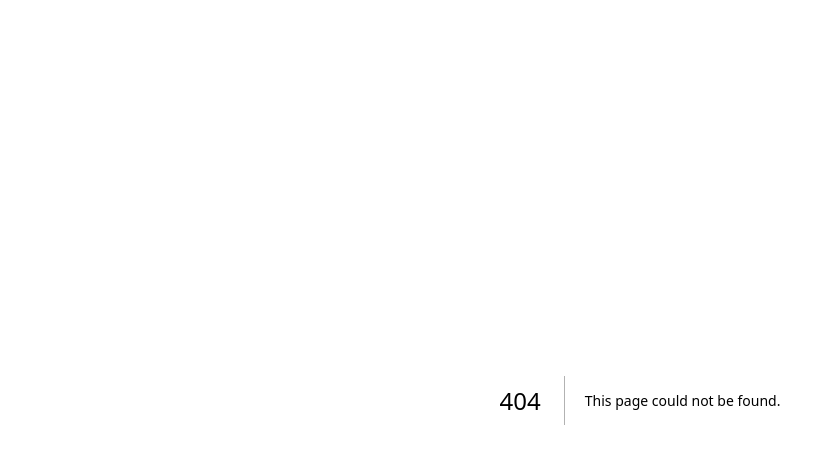
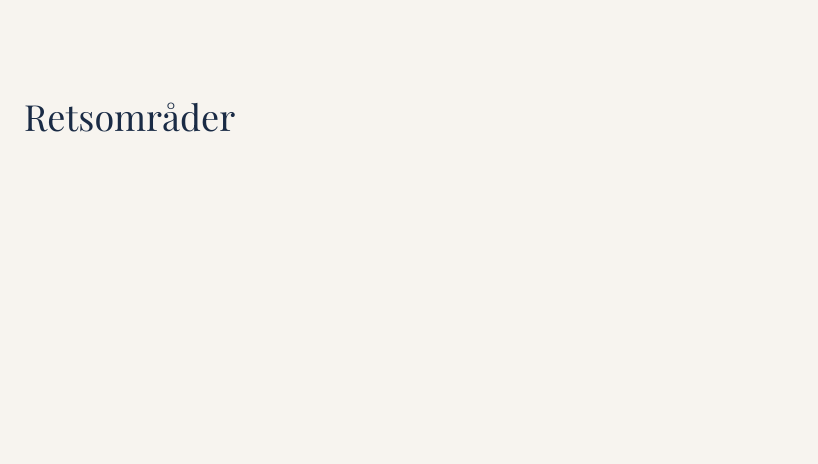
Before and after one commit to Buurski/midtadvokaterne, a Next.js app: page /retsomraader in a window 1280 px wide. Before the commit this address had no page. Shown: the top 464 px of the page, without its empty margins (0-818 px from the left). Built offline with nearby package versions, Linux system fonts and the light colour scheme; a web font is replaced by a local one.

Commit message:
feat(01-01): add stub route pages for clean URL structure (PERF-05)
- /retsomraader, /om-os, /kontakt stub pages using App Router folder convention
- Each uses font-heading and text-navy confirming brand token resolution

```diff
--- /dev/null
+++ b/app/kontakt/page.tsx
@@ -0,0 +1,7 @@
+export default function KontaktPage() {
+  return (
+    <main className="flex-1 px-6 py-24">
+      <h1 className="font-heading text-4xl text-navy">Kontakt</h1>
+    </main>
+  );
+}
--- /dev/null
+++ b/app/om-os/page.tsx
@@ -0,0 +1,7 @@
+export default function OmOsPage() {
+  return (
+    <main className="flex-1 px-6 py-24">
+      <h1 className="font-heading text-4xl text-navy">Om Os</h1>
+    </main>
+  );
+}
--- /dev/null
+++ b/app/retsomraader/page.tsx
@@ -0,0 +1,7 @@
+export default function RetsomraaderPage() {
+  return (
+    <main className="flex-1 px-6 py-24">
+      <h1 className="font-heading text-4xl text-navy">Retsområder</h1>
+    </main>
+  );
+}
```
